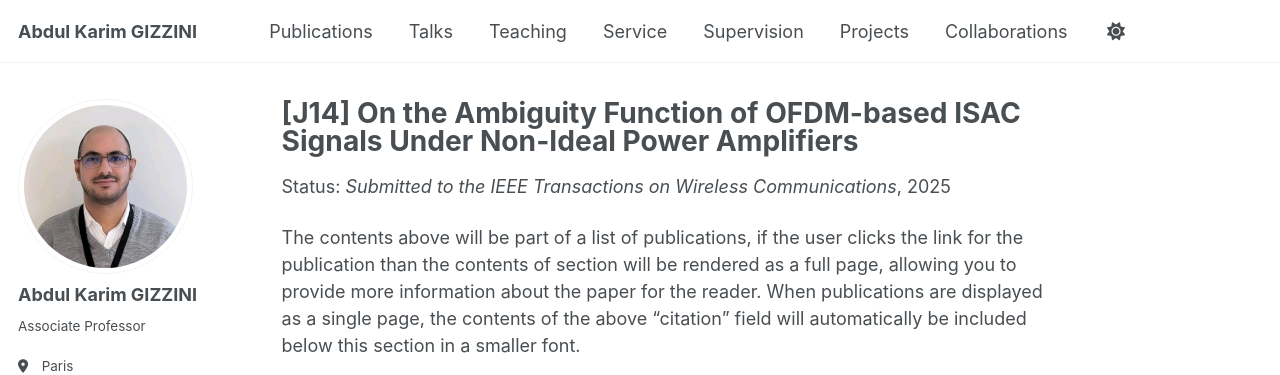
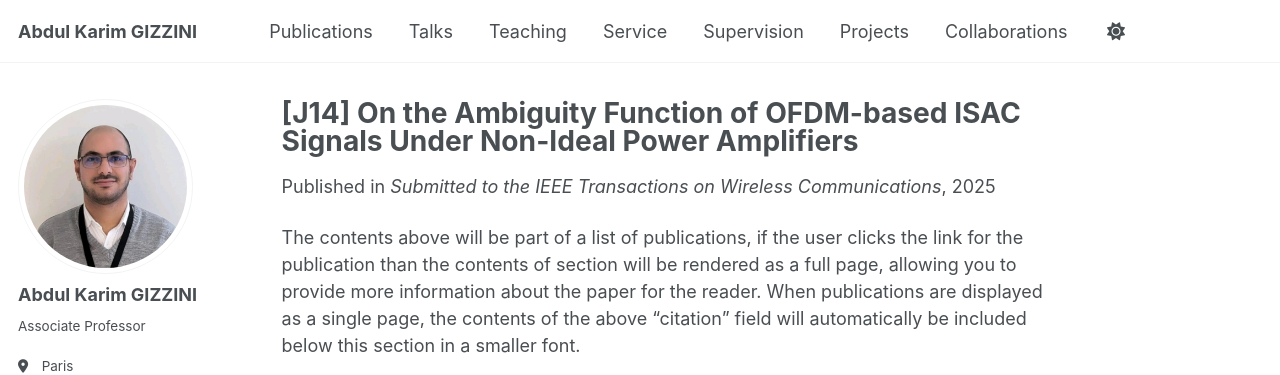
Before and after one commit to abdulkarimgizzini/abdulkarimgizzini-website, a Jekyll site: the page built from _publications/J14.md, in a window 1280 px wide and 1047 px high. Shown: the top 375 px of the window. Built offline with Jekyll 4.4.1, drawn with Linux system fonts in a browser that asks for light colours; some web fonts are replaced; a script that is not in the unit is left out.

Commit message:
Refactor header structure in single.html layout

```diff
--- a/_layouts/single.html
+++ b/_layouts/single.html
@@ -26,32 +26,37 @@
     <div class="page__inner-wrap">
       {% unless page.header.overlay_color or page.header.overlay_image %}
       <header>
+
           {% if page.title %}<h1 class="page__title" itemprop="headline">{{ page.title | markdownify | remove: "<p>" | remove: "</p>" }}</h1>{% endif %}
 
           {% if page.read_time %}
+
             <p class="page__meta"><i class="fa fa-clock" aria-hidden="true"></i> {% include read-time.html %}</p>
+
           {% endif %}
 
         {% if page.modified %}
+
           <p class="page__date"><strong><i class="fa fa-fw fa-calendar" aria-hidden="true"></i> {{ site.data.ui-text[site.locale].date_label | default: "Published:" }}</strong> <time datetime="{{ page.modified | date: "%Y-%m-%d" }}">{{ page.modified | date: "%B %d, %Y" }}</time></p>
+
         {% endif %}
 
+
+
         {% if page.collection == 'teaching' %}
+
           <p> {{ page.type }}, <i>{{ page.venue }}</i>, {{ page.date | default: "1900-01-01" | date: "%Y" }} </p>
 
         {% elsif page.venue and page.date %}
-          <p>
-            {% if page.category == 'manuscripts' or page.venue contains 'Submitted' %}
-              Status:
-            {% else %}
-              Published in
-            {% endif %}
-            <i>{{ page.venue }}</i>, {{ page.date | default: "1900-01-01" | date: "%Y" }}
-          </p>
+
+          <p>Published in <i>{{ page.venue }}</i>, {{ page.date | default: "1900-01-01" | date: "%Y" }} </p>
 
         {% elsif page.date %}
+
           <p class="page__date"><strong><i class="fa fa-fw fa-calendar" aria-hidden="true"></i> {{ site.data.ui-text[site.locale].date_label | default: "Published:" }}</strong> <time datetime="{{ page.date | date_to_xmlschema }}">{{ page.date | default: "1900-01-01" | date: "%B %d, %Y" }}</time></p>
+
         {% endif %}
+
         </header>
       {% endunless %}
 
```
Lines whose indentation alone changed are shown as unchanged.
